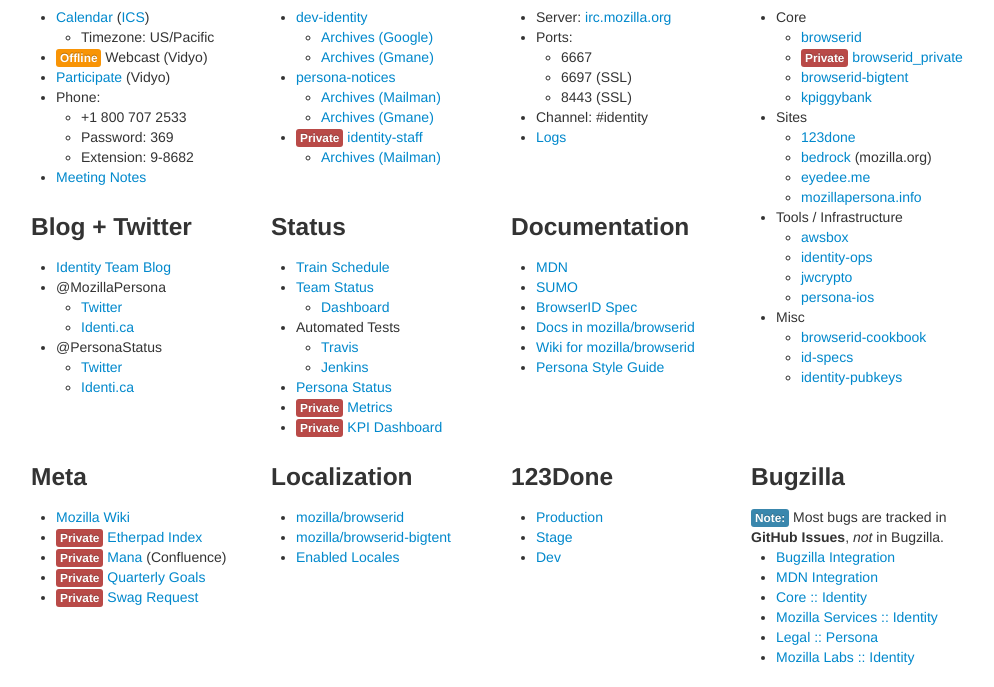
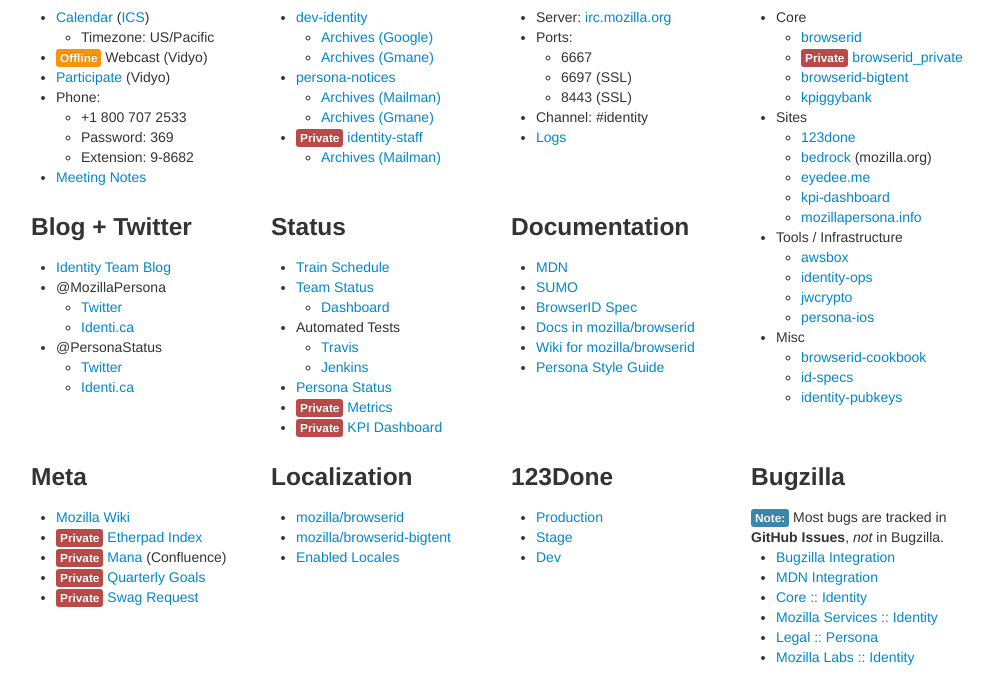
Before and after one commit to callahad/mozillapersona.info, a plain HTML site: page index.html in a window 1280 px wide. Shown: the part 113-800 px from the top of the page, without its empty margins (139-1133 px from the left). Drawn offline with Linux system fonts and the light colour scheme.

Commit message:
Add link to kpi-dashboard repo

```diff
--- a/index.html
+++ b/index.html
@@ -128,6 +128,7 @@
               <li><a href="https://github.com/mozilla/123done">123done</a></li>
               <li><a href="https://github.com/mozilla/bedrock/tree/master/apps/persona">bedrock</a> (mozilla.org)</li>
               <li><a href="https://github.com/mozilla/eyedee.me">eyedee.me</a></li>
+              <li><a href="https://github.com/mozilla/kpi-dashboard">kpi-dashboard</a></li>
               <li><a href="https://github.com/callahad/mozillapersona.info">mozillapersona.info</a></li>
             </ul>
             <li>Tools / Infrastructure</li>
```
